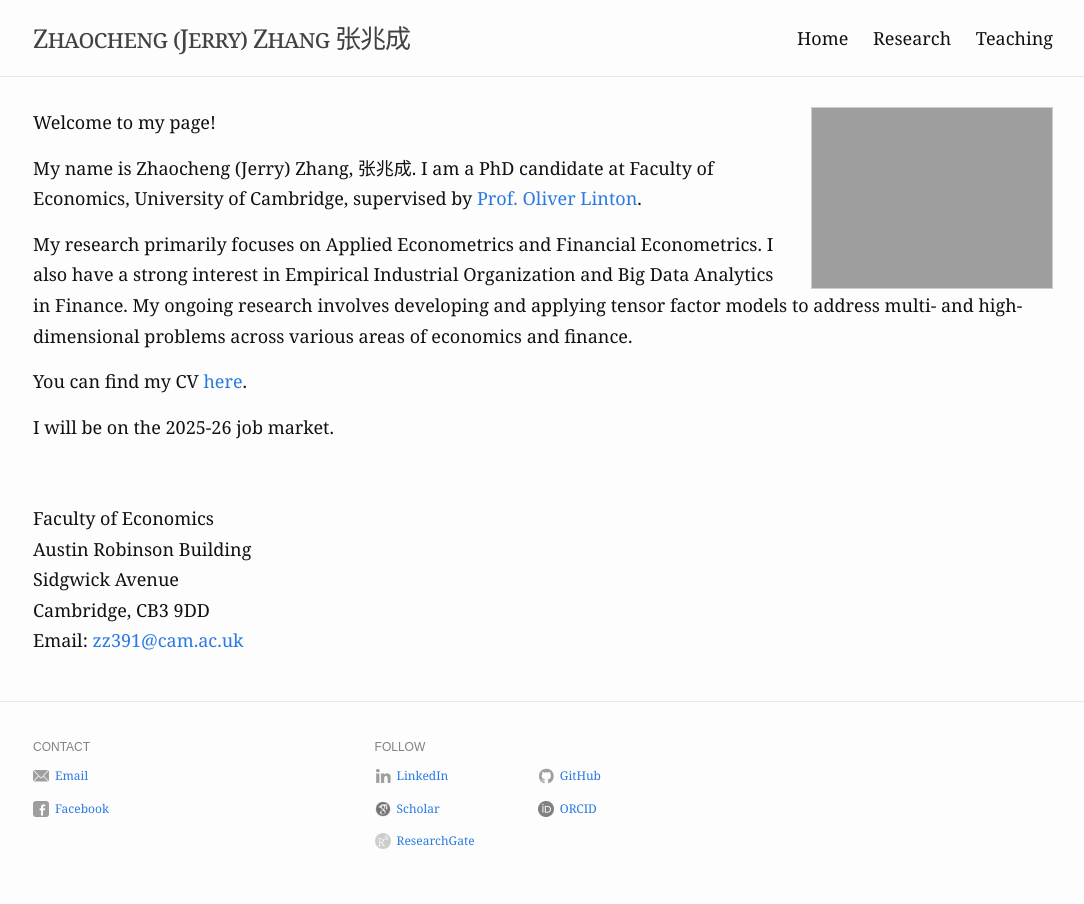
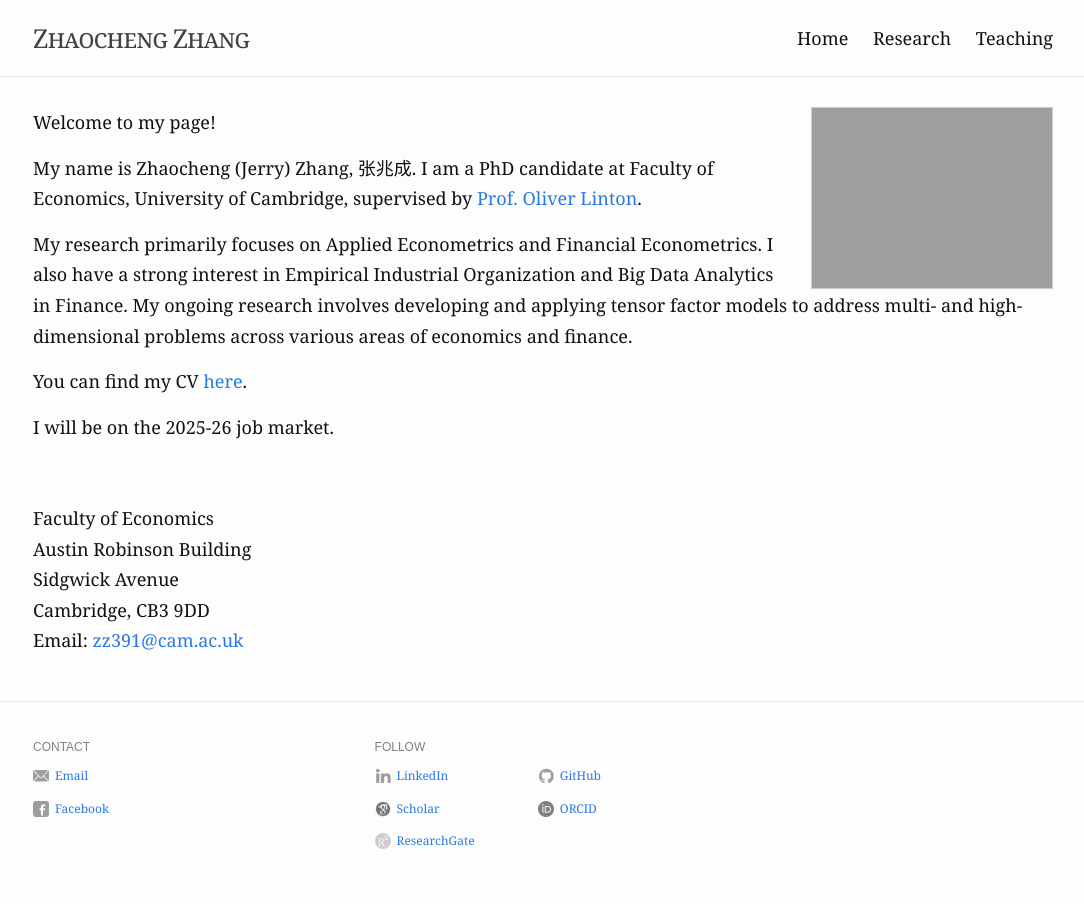
Before and after one commit to zhaocheng-zhang/zhaocheng-zhang.github.io, a Jekyll site: the page built from index.md, in a window 1280 px wide. Shown: the whole page, without its empty margins (97-1181 px from the left). Built offline with Jekyll 4.4.1, drawn with Linux system fonts in a browser that asks for light colours.

Commit message:
Update header.html

```diff
--- a/_includes/header.html
+++ b/_includes/header.html
@@ -5,7 +5,11 @@
       <img src="{{ "/assets/img/title.png" | absolute_url }}" alt="{{ site.title }}" />
     </a>
     -->
+    <!--
     <span class="site-title">{{ site.title }}</span>
+    -->
+
+    <span class="site-title">Zhaocheng Zhang</span>
 
     <nav class="site-nav">
       <a href="#" class="menu-icon"></a>
```
